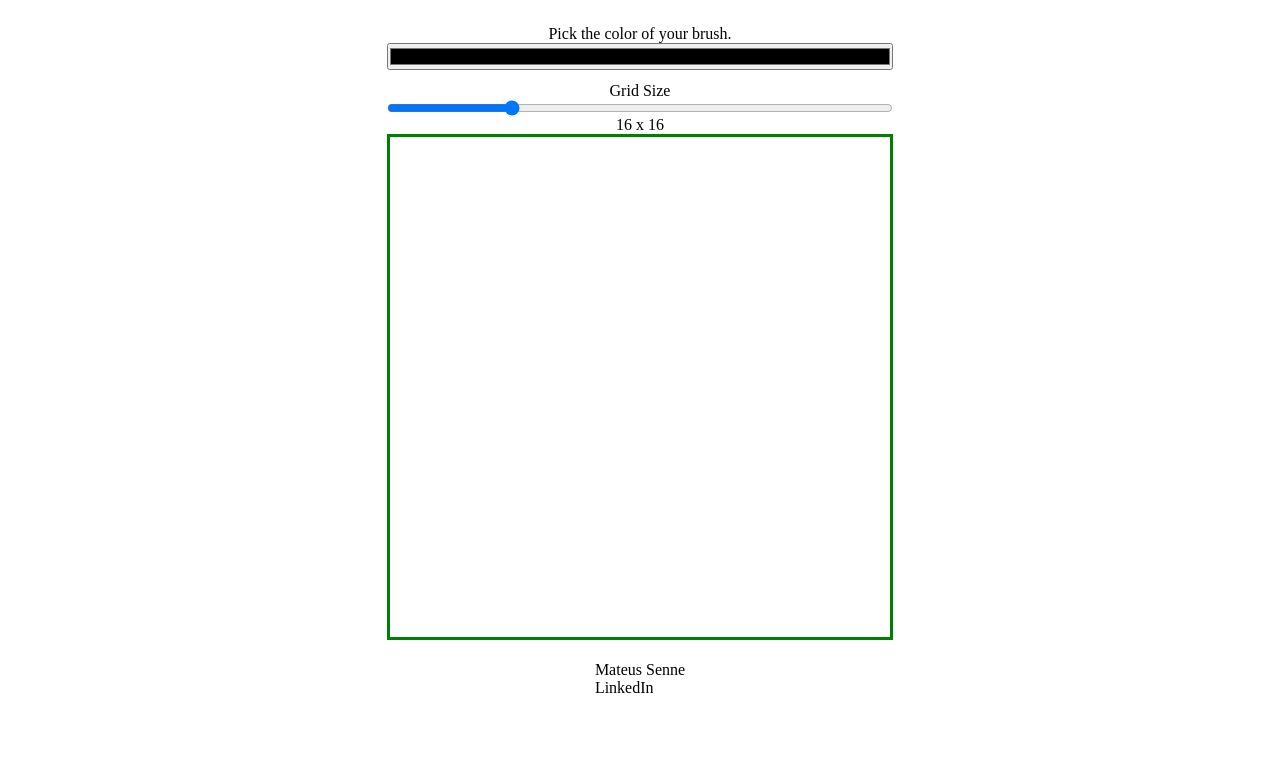
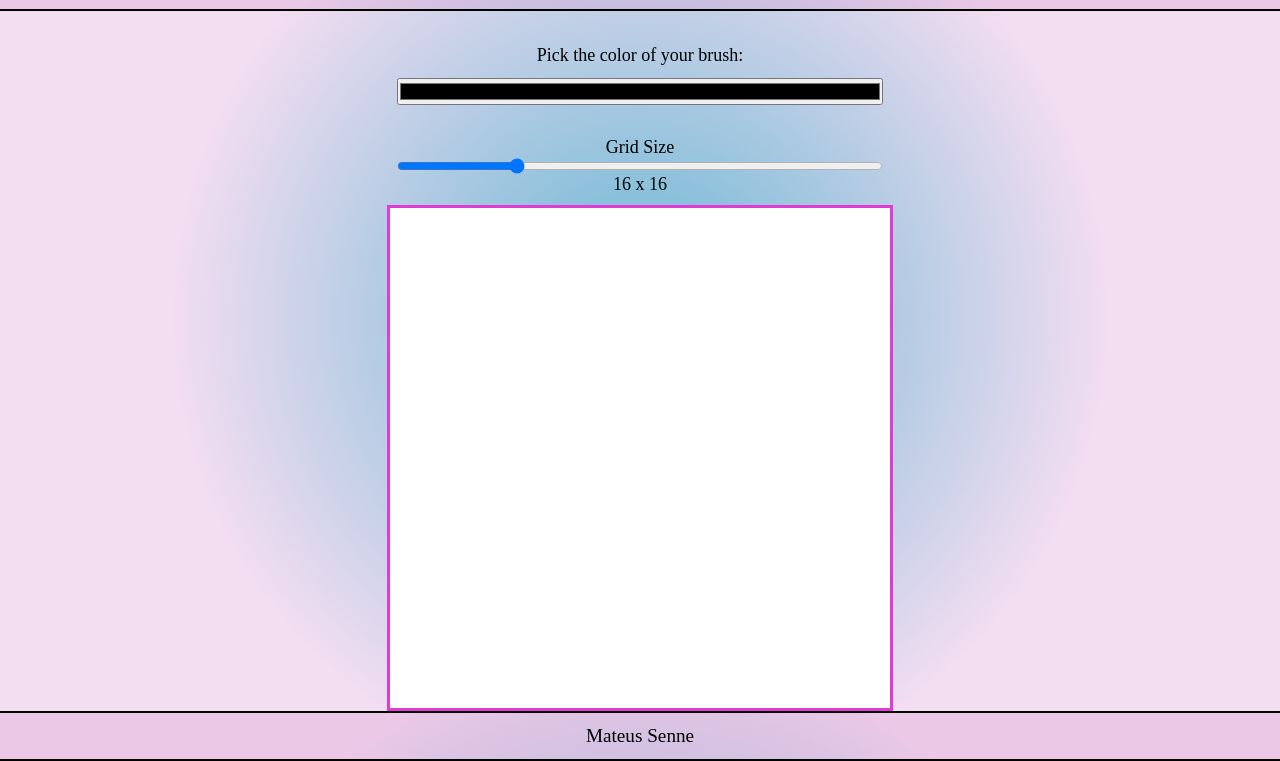
Before and after one commit to Senne42/tiles-odin, a plain HTML site: page index.html in a window 1280 px wide. Shown: the part 83-844 px from the top of the page. Before the commit the page ends 800 px from the top, so only its background shows below. Drawn offline with Linux system fonts and the light colour scheme.

Commit message:
Corrections

```diff
--- a/index.html
+++ b/index.html
@@ -14,7 +14,7 @@
     </header>
     <div id="content">
         <div class="colorSelector">
-            <p>Pick the color of your brush.</p>
+            <p>Pick the color of your brush:</p>
             <input type="color" name="brushColor" id="brushColor">
         </div>
         <div class="sliderContainer">
@@ -27,7 +27,7 @@
     </div>
     <footer>
         <p>Mateus Senne</p>
-        <a>LinkedIn</a>
+
     </footer>
 </body>
 </html>
--- a/script.js
+++ b/script.js
@@ -29,8 +29,8 @@ function paintTile (e) {
 
 function paint(box){
     let brushColor = document.getElementById('brushColor')
-    let newopctValue = 10
-    box.setAttribute('style', `background-color: ${brushColor.value}; opacity: ${newopctValue}%;`)
+
+    if (box.getAttribute('style')){
         let opctValueArray = box.getAttribute('style').split(" ")
         let opctValue = opctValueArray[opctValueArray.length - 1]
         let value =  parseInt(opctValue.slice(0, -2))
@@ -38,10 +38,12 @@ function paint(box){
         if (value < 100) {
             value = value + 10
             console.log(value)
+            box.setAttribute('style', `background-color: ${brushColor.value}; opacity: ${value}%;`)
         }
-
-    console.log(value)
-    console.log(typeof(opctValue))
+    }
+    else {
+        box.setAttribute('style', `background-color: ${brushColor.value}; opacity: 10%;`)
+    }
 }
 
 function cleanGrid () {
--- a/style.css
+++ b/style.css
@@ -15,15 +15,23 @@ p, h1 {
 body {
     display: flex;
     flex-direction: column;
-    justify-content: space-evenly;
+    justify-content: space-between;
     align-items: center;
-
+    background: rgb(138,192,219);
+    background: radial-gradient(circle, rgba(138,192,219,1) 16%, rgba(242,221,241,1) 62%);
 }
 
 .sliderContainer, .colorSelector {
     display: flex;
     flex-direction: column;
     text-align: center;
+    font-size: large;
+    /* margin: 10px; */
+    padding: 10px;
+}
+
+.colorSelector p {
+    padding: 12px;
 }
 
 .colorSelector {
@@ -33,18 +41,31 @@ body {
 
 .colorSelector input {
     width: 100%;
+
 }
 
 #tiles {
+    background-color: white;
     width: 500px;
     height: 500px;
-    border: green solid 3px;
+    border: rgb(224, 60, 211) solid 3px;
     display: grid;
     /* THIS WILL BE DEFINED IN JS grid-template-columns: repeat(2, 1fr); */
     grid-gap: 0px;
 }
 
 .tileTeste {
+    background-color: white;
     text-align: center;
     transition:ease-in-out;
 }
+
+footer, header {
+    background-color: rgba(212, 130, 196, 0.233);
+    border-top: black solid 2px;
+    border-bottom: black solid 2px;
+    width: 100%;
+    padding: 12px 0;
+    font-size: larger;
+    text-align: center;
+}
```
Lines whose indentation alone changed are shown as unchanged.
